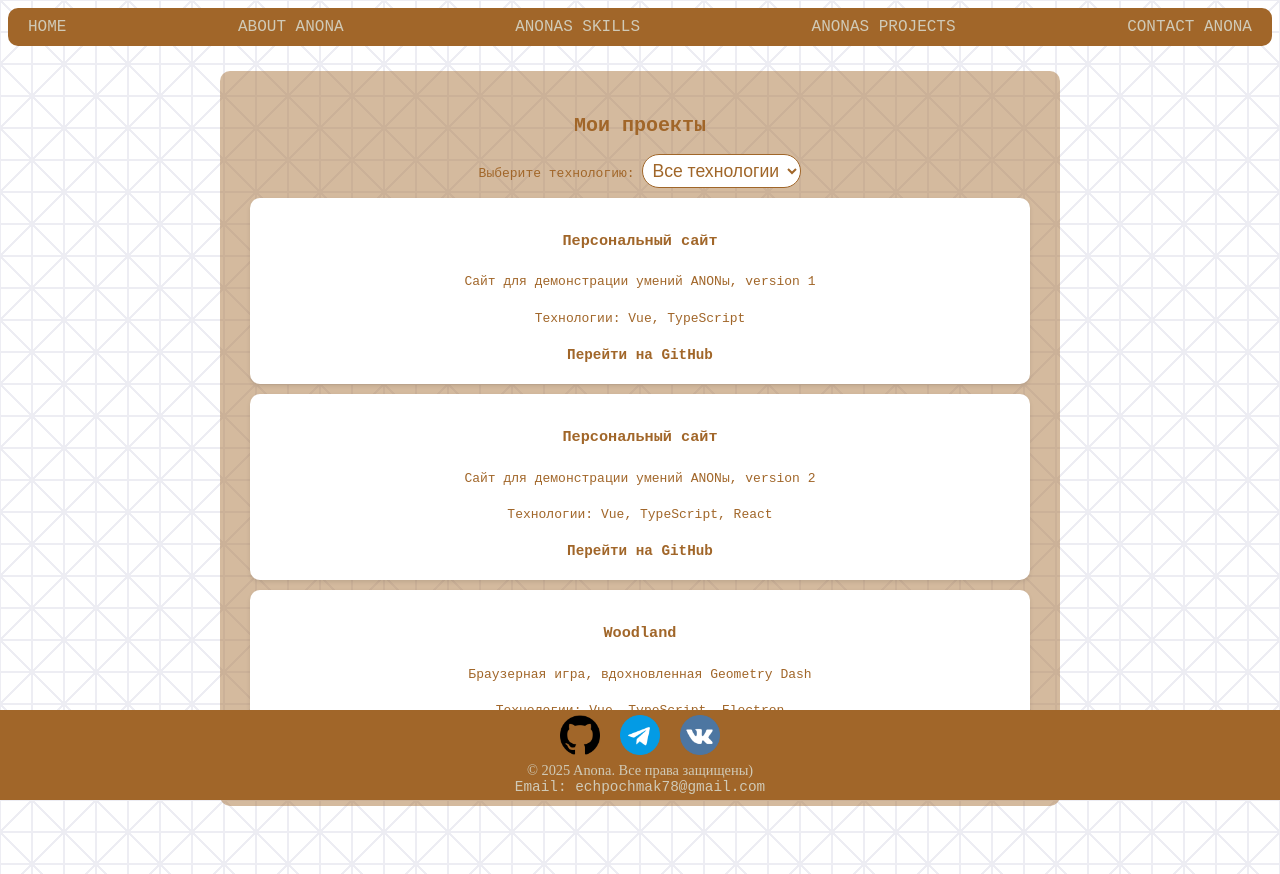
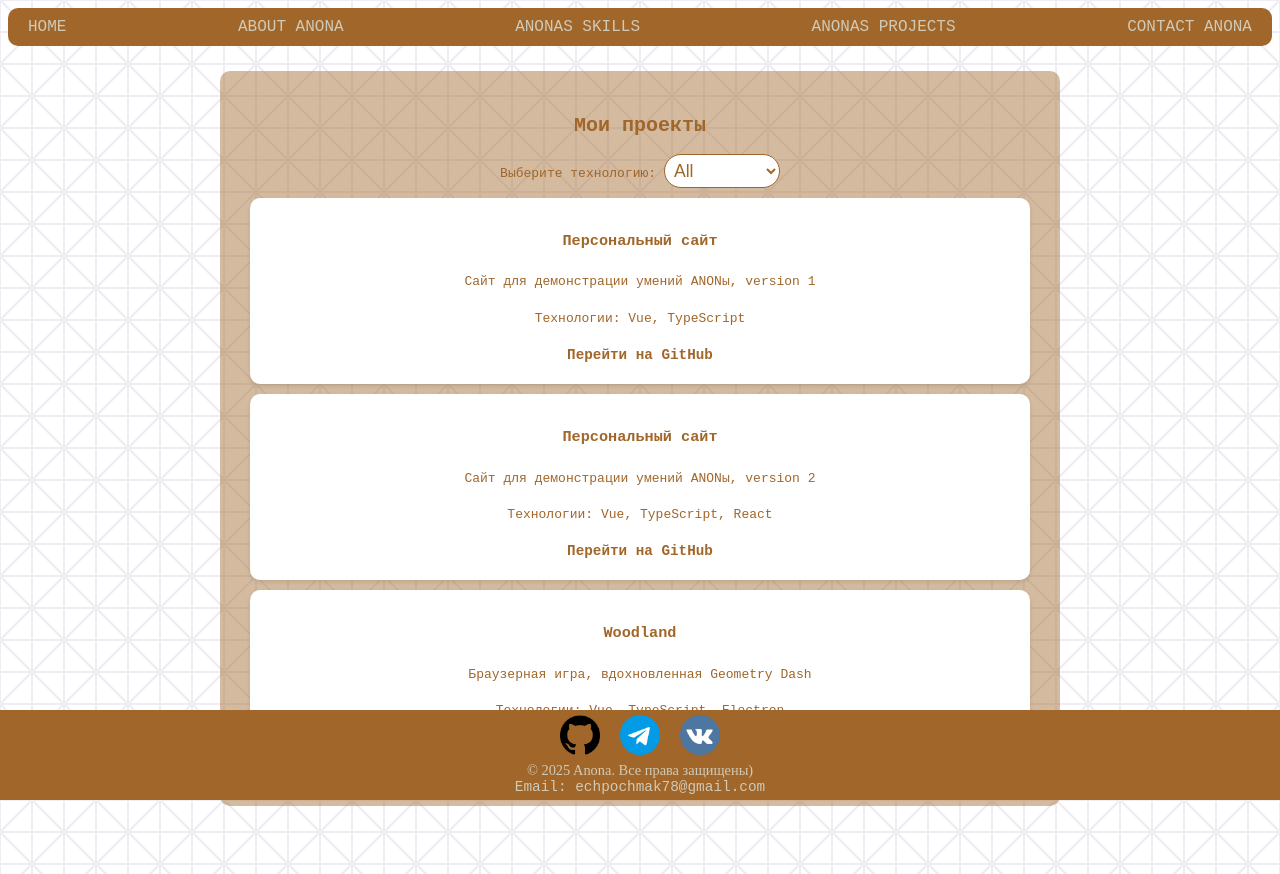
Before and after one commit to AnyonaDavydova/Portfolio-Site, a React (Vite) app: page /projects in a window 1280 px wide. Built offline with nearby package versions, Linux system fonts and the light colour scheme.

Commit message:
fix issues in Footer and Projects

```diff
--- a/src/components/Footer.tsx
+++ b/src/components/Footer.tsx
@@ -1,11 +1,10 @@
-import "../styles/Footer.css"
-import { ISocialLink } from "../types/SocialLink"
+import "../styles/Footer.css";
+import { ISocialLink } from "../types/SocialLink";
 
-export interface FooterProps{
-    socialLinks: ISocialLink[];
-    email: string;
+export interface FooterProps {
+    readonly socialLinks: readonly ISocialLink[];
+    readonly email: string;
 }
-
 
 export const Footer = ({ socialLinks, email }: FooterProps) =>{
     return (
@@ -18,7 +17,7 @@ export const Footer = ({ socialLinks, email }: FooterProps) =>{
                         aria-label={link.label}
                         className="social-link"
                     >
-                        <img src={link.iconSrc} alt={link.label} className="social-icon"></img>
+                        <img src={link.iconSrc} alt={link.label} className="social-icon"/>
                     </a>
                 ))}
             </div>
--- a/src/pages/Projects.tsx
+++ b/src/pages/Projects.tsx
@@ -1,16 +1,19 @@
-import { useState } from 'react';
+import { useState } from "react";
 import { Layout } from "../components/Layout";
-import { projects } from '../data/Projects';
-import { IProject } from '../types/Project';
-import "../styles/Projects.css"
+import { projects } from "../data/Projects";
+import { IProject } from "../types/Project";
+import "../styles/Projects.css";
 
-export const Projects = () =>{
-    const [selectedTech, setSelectedTech] = useState<string>('All');
+const TECHNOLOGIES = ["All", "React", "TypeScript", "JavaScript", "Unity", "Vue", "Electron"];
 
+export const Projects = () => {
+    const [selectedTech, setSelectedTech] = useState<string>("All");
 
-    const filteredProjects = projects.filter((project) =>
-        selectedTech === 'All' ? true : project.technologies.includes(selectedTech)
-    );
+    const filteredProjects =
+        selectedTech === "All"
+            ? projects
+            : projects.filter((project) => project.technologies.includes(selectedTech));
+
     return (
         <Layout>
             <h2>Мои проекты</h2>
@@ -21,16 +24,13 @@ export const Projects = () =>{
                     value={selectedTech}
                     onChange={(e) => setSelectedTech(e.target.value)}
                 >
-                    <option value="All">Все технологии</option>
-                    <option value="React">React</option>
-                    <option value="TypeScript">TypeScript</option>
-                    <option value="JavaScript">JavaScript</option>
-                    <option value="Unity">Unity</option>
-                    <option value="Vue">Vue</option>
-                    <option value="Electron">Electron</option>
+                    {TECHNOLOGIES.map((tech) => (
+                        <option key={tech} value={tech}>
+                            {tech}
+                        </option>
+                    ))}
                 </select>
             </div>
-
 
             <div className="projects-list">
                 {filteredProjects.length > 0 ? (
@@ -39,7 +39,7 @@ export const Projects = () =>{
                             <h3>{project.title}</h3>
                             <p>{project.description}</p>
                             <p className="tech">
-                                Технологии: {project.technologies.join(', ')}
+                                Технологии: {project.technologies.join(", ")}
                             </p>
                             <a href={project.link} target="_blank" rel="noopener noreferrer">
                                 Перейти на GitHub
```
